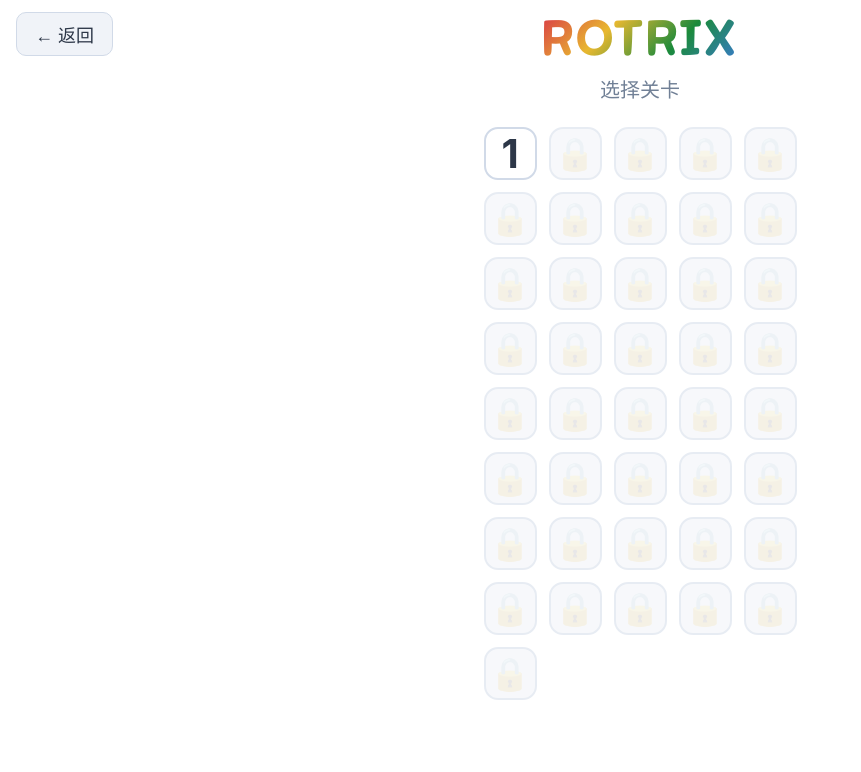
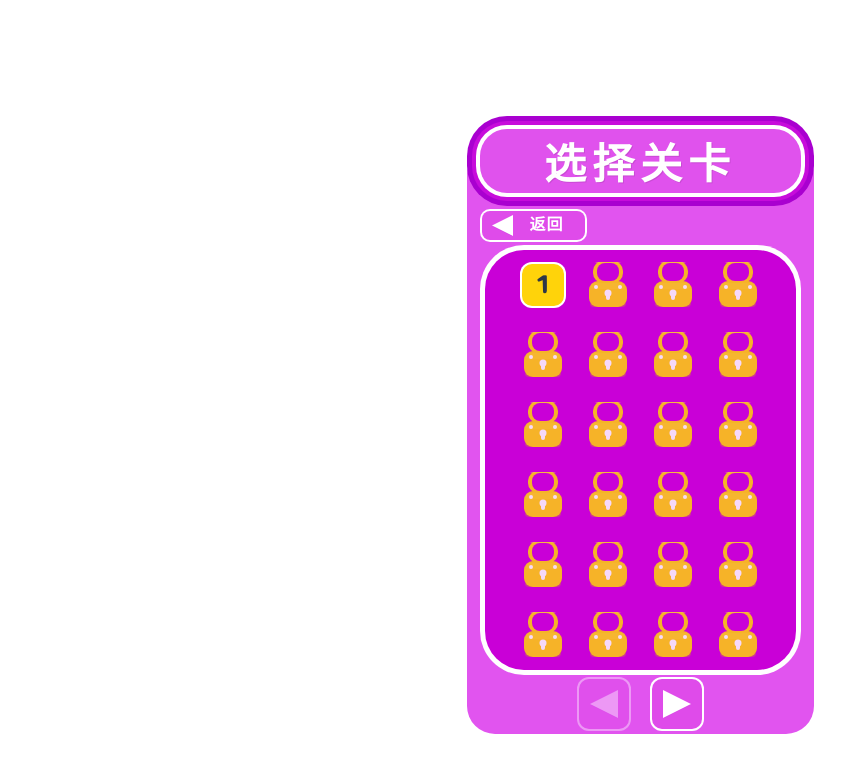
Before and after one commit to falling-leaf/rotrix, a React (Vite) app: page / in a window 1280 px wide. Both pictures are taken after a click on the button "闯关模式". Shown: the top 772 px of the page, without its empty margins (0-861 px from the left). Built offline with nearby package versions, Linux system fonts and the light colour scheme.

Commit message:
v0.6.1: 选关界面美术设计重构——紫色多层标题牌+深色面板+锁图标网格+分页导航

```diff
--- a/src/components/LevelSelectScreen.tsx
+++ b/src/components/LevelSelectScreen.tsx
@@ -1,61 +1,183 @@
+import { useState } from 'react';
 import { isLevelUnlocked } from '../hooks/useProgress';
 
 interface LevelSelectScreenProps {
-  /** 已通关的关卡 id 集合 */
   completed: Set<number>;
-  /** 选择关卡 */
   onSelect: (levelId: number) => void;
-  /** 返回主菜单 */
   onBack: () => void;
-  /** v0.5.1：开发者模式——所有关卡均解锁 */
   developerMode: boolean;
 }
 
-/** 关卡显示顺序：1-40, 50（第 0 关教程不在此列表，由弹窗触发） */
+/** 关卡显示顺序：1-40, 50 */
 const DISPLAY_IDS = [
-  ...Array.from({ length: 40 }, (_, i) => i + 1), // 1-40
+  ...Array.from({ length: 40 }, (_, i) => i + 1),
   50,
 ];
 
+const LEVELS_PER_PAGE = 24; // 4 columns × 6 rows
+const TOTAL_PAGES = Math.ceil(DISPLAY_IDS.length / LEVELS_PER_PAGE);
+
+/** 锁图标 SVG（46×46 viewBox） */
+function LockIcon() {
+  return (
+    <svg width="46" height="46" viewBox="-23 -23 46 46" fill="none">
+      {/* Lock ring shadow */}
+      <rect x="-14" y="-23" width="28" height="22" rx="10" fill="#D7AF00" opacity="0.3" />
+      {/* Lock ring outer */}
+      <rect x="-15" y="-24" width="30" height="22" rx="10" fill="#FFD30A" />
+      {/* Lock ring highlight */}
+      <rect x="-13" y="-26" width="26" height="4" rx="2" fill="#FFE44D" opacity="0.4" />
+      {/* Lock ring hole */}
+      <rect x="-11" y="-22" width="22" height="18" rx="8" fill="#C900D7" />
+      {/* Lock body shadow */}
+      <rect x="-18" y="14" width="36" height="8" rx="4" fill="#D7AF00" opacity="0.4" />
+      {/* Lock body */}
+      <rect x="-19" y="-4" width="38" height="26" rx="9" fill="#FFD30A" />
+      {/* Lock body highlight */}
+      <rect x="-17" y="-2" width="34" height="6" rx="3" fill="#FFE44D" opacity="0.15" />
+      {/* Keyhole */}
+      <circle cx="0" cy="8" r="3.5" fill="white" />
+      <rect x="-2" y="9" width="4" height="6" rx="2" fill="white" />
+      {/* Highlight dots */}
+      <circle cx="-12" cy="2" r="2" fill="white" />
+      <circle cx="12" cy="2" r="2" fill="white" />
+    </svg>
+  );
+}
+
+/** 已解锁关卡——黄色圆角矩形 + 数字 */
+function LevelCell({ id, cleared }: { id: number; cleared: boolean }) {
+  return (
+    <div className="level-cell-unlocked">
+      <span className="level-cell-num">{id}</span>
+      {cleared && <span className="level-cell-check">✓</span>}
+    </div>
+  );
+}
+
 /**
- * v0.5.0：关卡选择界面。
- * 50 个关卡格子（含第 0 关新手教程），逐关解锁。
- * 已通关显示绿色对勾，未解锁显示锁图标。
+ * v0.7.0：选关界面美术设计重构。
+ * 设计参考：docs/v0.7.0_level-select_design.svg
+ * 固定 375×667 画布，缩放适配屏幕。
  */
-export function LevelSelectScreen({ completed, onSelect, onBack, developerMode }: LevelSelectScreenProps) {
+export function LevelSelectScreen({
+  completed, onSelect, onBack, developerMode,
+}: LevelSelectScreenProps) {
+  const [page, setPage] = useState(0);
+  const isFirstPage = page === 0;
+  const isLastPage = page === TOTAL_PAGES - 1;
+
+  const pageLevels = DISPLAY_IDS.slice(
+    page * LEVELS_PER_PAGE,
+    (page + 1) * LEVELS_PER_PAGE,
+  );
+
+  // 4×6 grid positions
+  const gridCols = [90, 155, 220, 285];
+  const gridRows = [218, 288, 358, 428, 498, 568];
+
   return (
-    <div className="app level-select-app">
-      <div className="level-select-header">
-        <button className="btn back-btn" onClick={onBack}>
-          ← 返回
-        </button>
-        <h1 className="app-title">ROTRIX</h1>
-        <p className="app-subtitle">选择关卡</p>
+    <div className="level-select-v6">
+      <div className="start-canvas">
+        {/* ===== 粉色背景矩形 ===== */}
+        <div className="pink-bg" />
+
+        {/* ===== 顶部紫色标题牌 ===== */}
+        <div className="ls-title-banner">
+          <div className="ls-title-layer1">
+            <div className="ls-title-layer2">
+              <div className="ls-title-layer3">
+                <div className="ls-title-fill">
+                  <span className="ls-title-text">选择关卡</span>
+                </div>
+              </div>
+            </div>
+          </div>
         </div>
 
-      <div className="level-grid">
-        {DISPLAY_IDS.map((id) => {
+        {/* ===== 返回按钮（圆角矩形，左侧箭头 + 右侧"返回"） ===== */}
+        <div className="ls-back-btn" onClick={onBack}>
+          <div className="ls-back-outer">
+            <div className="ls-back-inner">
+              {/* 左侧箭头 */}
+              <svg className="ls-back-arrow" viewBox="0 0 21 21" fill="none">
+                <path d="M 0 10.5 L 21 0 L 21 21 Z" fill="#A900D0" opacity="0.25" transform="translate(1, 1)" />
+                <path d="M 0 10.5 L 21 0 L 21 21 Z" fill="white" />
+              </svg>
+              {/* 右侧文字 */}
+              <span className="ls-back-text">返回</span>
+            </div>
+          </div>
+        </div>
+
+        {/* ===== 选关面板 ===== */}
+        <div className="ls-panel">
+          <div className="ls-panel-inner">
+            {/* 4×6 关卡网格 */}
+            {pageLevels.map((id, index) => {
+              const row = Math.floor(index / 4);
+              const col = index % 4;
+              const cx = gridCols[col];
+              const cy = gridRows[row];
               const unlocked = isLevelUnlocked(id, completed, developerMode);
               const cleared = completed.has(id);
+
               return (
-            <button
+                <div
                   key={id}
-              className={`level-cell ${unlocked ? 'unlocked' : 'locked'} ${cleared ? 'cleared' : ''}`}
+                  className={`ls-cell-wrapper ${unlocked ? 'ls-unlocked' : 'ls-locked'}`}
+                  style={{
+                    left: cx - 27 - 23,
+                    top: cy - 178 - 23,
+                    width: 46,
+                    height: 46,
+                  }}
                   onClick={() => unlocked && onSelect(id)}
-              disabled={!unlocked}
                 >
                   {unlocked ? (
-                <>
-                  <span className="level-cell-num">{id}</span>
-                  {cleared && <span className="level-cell-check">✓</span>}
-                </>
+                    <LevelCell id={id} cleared={cleared} />
                   ) : (
-                <span className="level-cell-lock">🔒</span>
+                    <LockIcon />
                   )}
-            </button>
+                </div>
               );
             })}
           </div>
         </div>
+
+        {/* ===== 底部导航按钮 ===== */}
+        {/* 左按钮：上一页 */}
+        <div
+          className={`ls-nav-btn ${isFirstPage ? 'ls-nav-disabled' : ''}`}
+          style={{ left: 124, top: 610.5 }}
+          onClick={() => !isFirstPage && setPage(p => p - 1)}
+        >
+          <div className="ls-nav-outer">
+            <div className="ls-nav-inner">
+              <svg className="ls-nav-arrow" viewBox="0 0 21 21" fill="none">
+                <path d="M 0 10.5 L 21 0 L 21 21 Z" fill="#A900D0" opacity="0.25" transform="translate(0.5, 0.5)" />
+                <path d="M 0 10.5 L 21 0 L 21 21 Z" fill="white" />
+              </svg>
+            </div>
+          </div>
+        </div>
+
+        {/* 右按钮：下一页 */}
+        <div
+          className={`ls-nav-btn ${isLastPage ? 'ls-nav-disabled' : ''}`}
+          style={{ left: 197, top: 610.5 }}
+          onClick={() => !isLastPage && setPage(p => p + 1)}
+        >
+          <div className="ls-nav-outer">
+            <div className="ls-nav-inner">
+              <svg className="ls-nav-arrow" viewBox="0 0 21 21" fill="none">
+                <path d="M 21 10.5 L 0 0 L 0 21 Z" fill="#A900D0" opacity="0.25" transform="translate(-0.5, 0.5)" />
+                <path d="M 21 10.5 L 0 0 L 0 21 Z" fill="white" />
+              </svg>
+            </div>
+          </div>
+        </div>
+      </div>
+    </div>
   );
 }
--- a/src/index.css
+++ b/src/index.css
@@ -1706,3 +1706,289 @@
   color: var(--text-dim);
   line-height: 1.3;
 }
+
+/* ===================== v0.7.0 选关界面美术设计重构 ===================== */
+/* 固定画布容器 */
+.level-select-v6 {
+  position: fixed;
+  inset: 0;
+  display: flex;
+  align-items: center;
+  justify-content: center;
+  background: #ffffff;
+  overflow: hidden;
+}
+
+/* ===== 顶部紫色标题牌（多层胶囊） ===== */
+.ls-title-banner {
+  position: absolute;
+  left: 14px;
+  top: 49px;
+  width: 347px;
+  height: 90px;
+  z-index: 2;
+}
+
+/* 第一层：深紫色外框 */
+.ls-title-layer1 {
+  width: 100%;
+  height: 100%;
+  border-radius: 40px;
+  background: #A900D0;
+  padding: 5px;
+  box-sizing: border-box;
+}
+
+/* 第二层：洋红色过渡 */
+.ls-title-layer2 {
+  width: 100%;
+  height: 100%;
+  border-radius: 35px;
+  background: #C70CDB;
+  padding: 4px;
+  box-sizing: border-box;
+}
+
+/* 第三层：白色内圈 */
+.ls-title-layer3 {
+  width: 100%;
+  height: 100%;
+  border-radius: 31px;
+  background: #FFFFFF;
+  padding: 4px;
+  box-sizing: border-box;
+}
+
+/* 第四层：亮紫色填充 */
+.ls-title-fill {
+  width: 100%;
+  height: 100%;
+  border-radius: 27px;
+  background: #E052ED;
+  display: flex;
+  align-items: center;
+  justify-content: center;
+}
+
+/* 标题文字 */
+.ls-title-text {
+  font-family: 'GameFont', -apple-system, BlinkMacSystemFont, 'Segoe UI', Roboto, sans-serif;
+  font-size: 42px;
+  font-weight: 700;
+  letter-spacing: 6px;
+  color: #FFFFFF;
+  text-shadow: 1px 1px 0 rgba(0,0,0,0.1);
+  position: relative;
+  z-index: 1;
+}
+
+/* ===== 返回按钮（圆角矩形，左箭头+右"返回"） ===== */
+.ls-back-btn {
+  position: absolute;
+  left: 27px;
+  top: 142px;
+  width: 107px;
+  height: 33px;
+  z-index: 3;
+  cursor: pointer;
+  touch-action: manipulation;
+  transition: transform 0.15s;
+}
+
+.ls-back-btn:active {
+  transform: scale(0.96);
+}
+
+.ls-back-outer {
+  width: 100%;
+  height: 100%;
+  border-radius: 10px;
+  background: #FFFFFF;
+  padding: 2px;
+  box-sizing: border-box;
+}
+
+.ls-back-inner {
+  width: 100%;
+  height: 100%;
+  border-radius: 8px;
+  background: #DF4BEA;
+  display: flex;
+  align-items: center;
+  /* arrow on left, text centered in remaining space */
+  padding: 0 10px;
+  gap: 6px;
+  position: relative;
+}
+
+.ls-back-arrow {
+  width: 21px;
+  height: 21px;
+  flex-shrink: 0;
+}
+
+.ls-back-text {
+  font-family: 'GameFont', -apple-system, BlinkMacSystemFont, 'Segoe UI', Roboto, sans-serif;
+  font-size: 16px;
+  font-weight: 700;
+  color: #FFFFFF;
+  letter-spacing: 1px;
+  flex: 1;
+  text-align: center;
+  line-height: 1;
+}
+
+/* ===== 选关面板（深紫色圆角矩形） ===== */
+.ls-panel {
+  position: absolute;
+  left: 27px;
+  top: 178px;
+  width: 321px;
+  height: 430px;
+  z-index: 1;
+}
+
+.ls-panel-inner {
+  width: 100%;
+  height: 100%;
+  border-radius: 44px;
+  background: #FFFFFF;
+  padding: 5px;
+  box-sizing: border-box;
+  position: relative;
+  overflow: hidden;
+}
+
+.ls-panel-inner::after {
+  content: '';
+  position: absolute;
+  inset: 5px;
+  border-radius: 39px;
+  background: #C900D7;
+  pointer-events: none;
+  z-index: 0;
+}
+
+/* ===== 关卡格子（绝对定位在面板内） ===== */
+.ls-cell-wrapper {
+  position: absolute;
+  z-index: 2;
+  display: flex;
+  align-items: center;
+  justify-content: center;
+  cursor: pointer;
+  touch-action: manipulation;
+  transition: transform 0.15s;
+}
+
+.ls-cell-wrapper:active {
+  transform: scale(0.92);
+}
+
+.ls-cell-wrapper.ls-locked {
+  cursor: not-allowed;
+  opacity: 0.85;
+}
+
+.ls-cell-wrapper.ls-locked:active {
+  transform: none;
+}
+
+/* 已解锁关卡——黄色圆角矩形 */
+.level-cell-unlocked {
+  width: 46px;
+  height: 46px;
+  border-radius: 12px;
+  background: #FFFFFF;
+  padding: 2px;
+  box-sizing: border-box;
+  position: relative;
+  display: flex;
+  align-items: center;
+  justify-content: center;
+}
+
+.level-cell-unlocked::after {
+  content: '';
+  position: absolute;
+  inset: 2px;
+  border-radius: 10px;
+  background: #FFD30A;
+  pointer-events: none;
+}
+
+.level-cell-num {
+  font-family: 'GameFont', -apple-system, BlinkMacSystemFont, 'Segoe UI', Roboto, sans-serif;
+  font-size: 24px;
+  font-weight: 700;
+  color: #2d3748;
+  position: relative;
+  z-index: 1;
+  line-height: 1;
+}
+
+.level-cell-check {
+  position: absolute;
+  top: -2px;
+  right: -2px;
+  width: 16px;
+  height: 16px;
+  border-radius: 50%;
+  background: #1b8a3b;
+  color: white;
+  font-size: 10px;
+  font-weight: 700;
+  display: flex;
+  align-items: center;
+  justify-content: center;
+  z-index: 2;
+  line-height: 1;
+}
+
+/* ===== 底部导航按钮 ===== */
+.ls-nav-btn {
+  position: absolute;
+  width: 54px;
+  height: 54px;
+  z-index: 3;
+  cursor: pointer;
+  touch-action: manipulation;
+  transition: transform 0.15s;
+}
+
+.ls-nav-btn:active {
+  transform: scale(0.92);
+}
+
+.ls-nav-btn.ls-nav-disabled {
+  opacity: 0.4;
+  cursor: not-allowed;
+}
+
+.ls-nav-btn.ls-nav-disabled:active {
+  transform: none;
+}
+
+.ls-nav-outer {
+  width: 100%;
+  height: 100%;
+  border-radius: 12px;
+  background: #FFFFFF;
+  padding: 2px;
+  box-sizing: border-box;
+}
+
+.ls-nav-inner {
+  width: 100%;
+  height: 100%;
+  border-radius: 10px;
+  background: #DF4BEA;
+  display: flex;
+  align-items: center;
+  justify-content: center;
+}
+
+.ls-nav-arrow {
+  width: 28px;
+  height: 28px;
+}
```
Also changed, not shown: 1 other file (tests, documents, lock files or other folders). Lines whose indentation alone changed are shown as unchanged.
